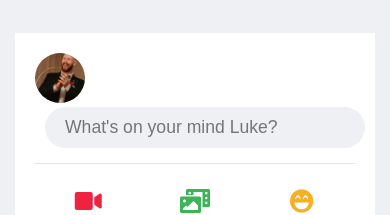
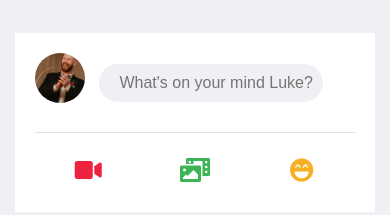
Before and after one commit to LukeG91/Facebook-clone, a plain HTML site: page index.html in a window 390 px wide. Shown: the part 297-512 px from the top of the page. Drawn offline with Linux system fonts and the light colour scheme.

Commit message:
second commit

```diff
--- a/css/styles.css
+++ b/css/styles.css
@@ -581,7 +581,7 @@ header {
 }
 
 .newpost input[type="text"] {
-  width: 100%;
+  width: 90%;
   border: none;
   border-radius: 25px;
   font-size: 1.3rem;
@@ -591,6 +591,8 @@ header {
   padding-left: 20px;
   background: var(--fb-bgcolor);
   color: var(--fb-black);
+  position: relative;
+  top: -15px;
 }
 
 .hline {
@@ -1145,6 +1147,21 @@ header {
     left: 20px;
   }
 
+  .newpost input[type="text"] {
+    width: 70%;
+    border: none;
+    border-radius: 25px;
+    font-size: 1rem;
+    font-weight: 300;
+    margin-left: 10px;
+    padding: 10px;
+    padding-left: 20px;
+    background: var(--fb-bgcolor);
+    color: var(--fb-black);
+    position: relative;
+    top: -15px;
+  }
+
   /* .create__room button {
     display: none
   } */
@@ -1160,16 +1177,18 @@ header {
   }
 
   .newpost input[type="text"] {
-    width: 100%;
+    width: 70%;
     border: none;
     border-radius: 25px;
-    font-size: 1.1rem;
+    font-size: 1rem;
     font-weight: 300;
     margin-left: 10px;
     padding: 10px;
     padding-left: 20px;
     background: var(--fb-bgcolor);
     color: var(--fb-black);
+    position: relative;
+    top: -15px;
   }
 
   .create__room button {
@@ -1183,3 +1202,21 @@ header {
     left: 10px;
   }
 }
+
+@media only screen and (max-width: 320px){
+  .newpost input[type="text"] {
+    width: 70%;
+    border: none;
+    border-radius: 25px;
+    font-size: .7rem;
+    font-weight: 300;
+    margin-left: 10px;
+    padding: 10px;
+    padding-left: 20px;
+    background: var(--fb-bgcolor);
+    color: var(--fb-black);
+    position: relative;
+    top: -15px;
+  }
+
+}
```
